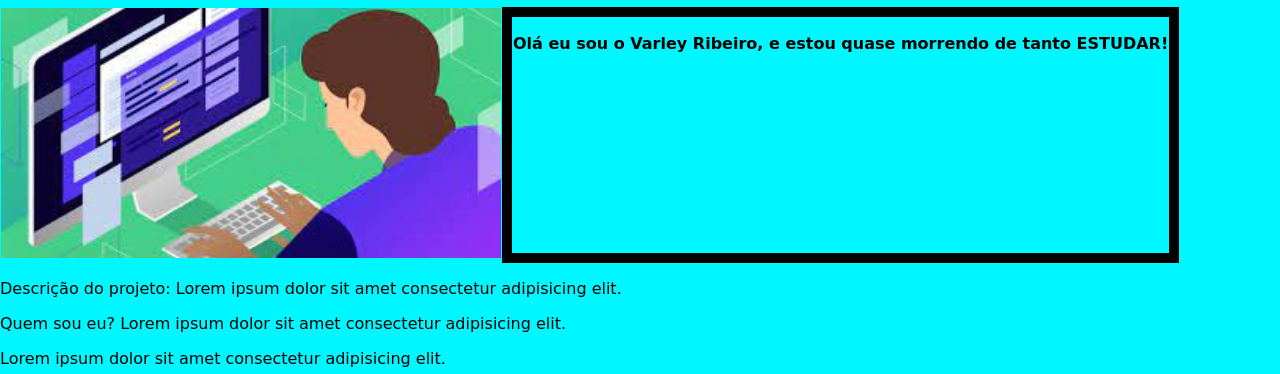
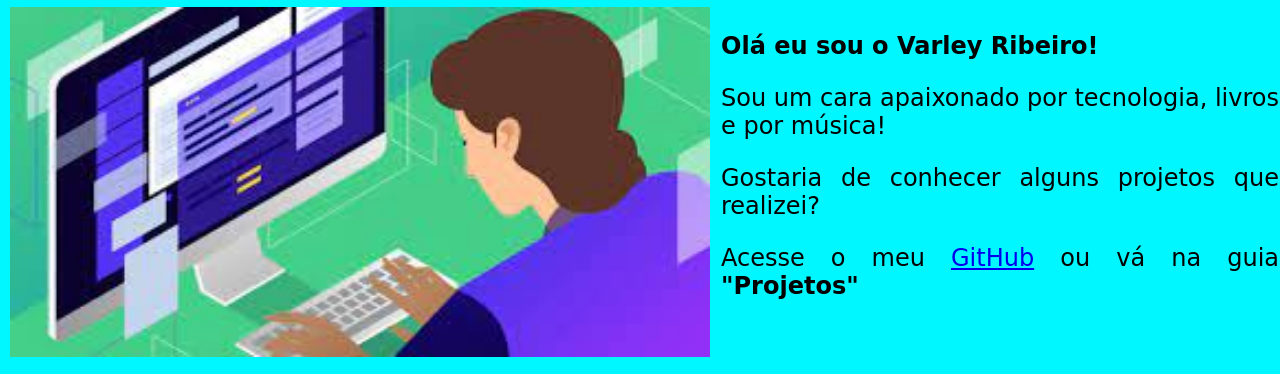
Before and after one commit to VarleyS/Portifolio, a plain HTML site: page index.html in a window 1280 px wide. Shown: the part 209-583 px from the top of the page. Drawn offline with Linux system fonts and the light colour scheme.

Commit message:
Ajuste html e css ( display flex )

```diff
--- a/index.html
+++ b/index.html
@@ -39,7 +39,10 @@
             <div class="desc">
                 <section id="sobre">
                     <article>
-                        <p><b>Olá eu sou o Varley Ribeiro, e estou quase morrendo de tanto <b>ESTUDAR!</b></b></p>
+                        <p><b>Olá eu sou o Varley Ribeiro!</b></p>
+                        <p>Sou um cara apaixonado por tecnologia, livros e por música!</p>
+                        <p>Gostaria de conhecer alguns projetos que realizei?</p>
+                        <p>Acesse o meu <a href="https://github.com/VarleyS">GitHub</a> ou vá na guia <b>"Projetos"</b></p>
                     </article>
                 </section>
             </div>
--- a/style.css
+++ b/style.css
@@ -131,19 +131,19 @@ a:-weckit-any-link {
 
 .image img {
     justify-content: center;
-    height: 250px;
+    height: 350px;
     width: auto;
-    padding: 1px;
+    padding: 0px 10px 0px 10px;
     position: relative;
 }
 
 .desc {
     display: flex;
     position: relative;
-    text-align: center;
-    border: 10px solid black;
+    text-align: justify;
     justify-content: right;
     padding: 1px;
+    font-size: x-large;
 }
 
 footer {
```
